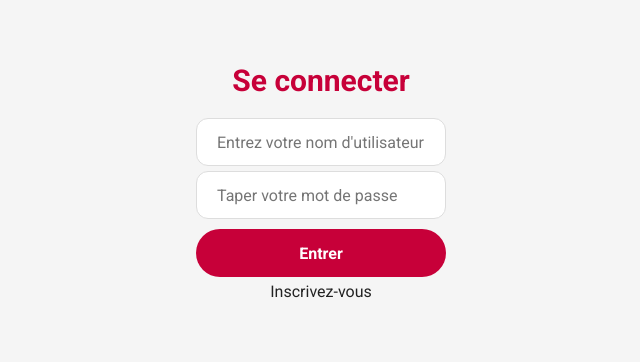
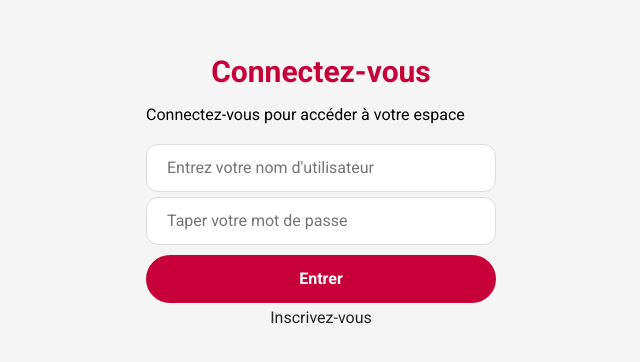
Before and after one commit to H1B0B0/Kurama-chat, a React (Create React App) app in the folder front/: page / in a window 1280 px wide. Shown: the part 218-580 px from the top of the page, without its empty margins (319-959 px from the left). Built offline with nearby package versions, Linux system fonts and the light colour scheme; the HTML template or start-up script is replaced by a standard one.

Commit message:
Update sign in page

```diff
--- a/front/src/pages/SignIn/index.tsx
+++ b/front/src/pages/SignIn/index.tsx
@@ -23,7 +23,8 @@ const SignIn: React.FC = () => {
   return (
     <Container>
       <form data-testid='login-form' onSubmit={handleSubmit}>
-        <h2>Se connecter</h2>
+        <h2>Connectez-vous</h2>
+        <p> Connectez-vous pour accéder à votre espace </p>
         <input
           type='text'
           placeholder="Entrez votre nom d'utilisateur "
--- a/front/src/pages/SignIn/styles.ts
+++ b/front/src/pages/SignIn/styles.ts
@@ -11,15 +11,23 @@ export const Container = styled.div`
 
   form {
     width: 100%;
-    max-width: 250px;
+    max-width: 350px;
     display: flex;
     flex-direction: column;
+    background-color:
+
+    p {
+      align-self: center;
+      color: #C70039;
+      margin: 10px;
+    }
 
     h2 {
       align-self: center;
       color: #222;
       color: #C70039;
       font-size: 30px;
+      padding: 1rem;
     }
 
     input {
```
